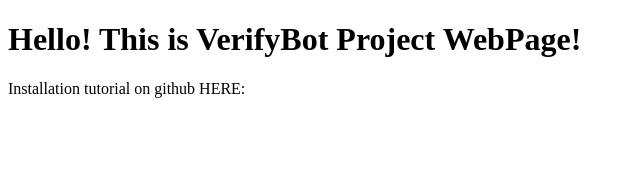
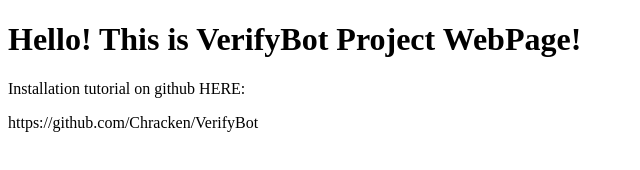
Before and after one commit to Chracken/VerifyBot, a plain HTML site: page Web Files/index.html in a window 1280 px wide. Shown: the whole page, without its empty margins (0-640 px from the left). Drawn offline with Linux system fonts and the light colour scheme.

Commit message:
Update index.html

```diff
--- a/Web Files/index.html
+++ b/Web Files/index.html
@@ -7,6 +7,6 @@
 
 <h1>Hello! This is VerifyBot Project WebPage!</h1>
 <p>Installation tutorial on github HERE:</p>
-
+https://github.com/Chracken/VerifyBot
 </body>
 </html>
```
